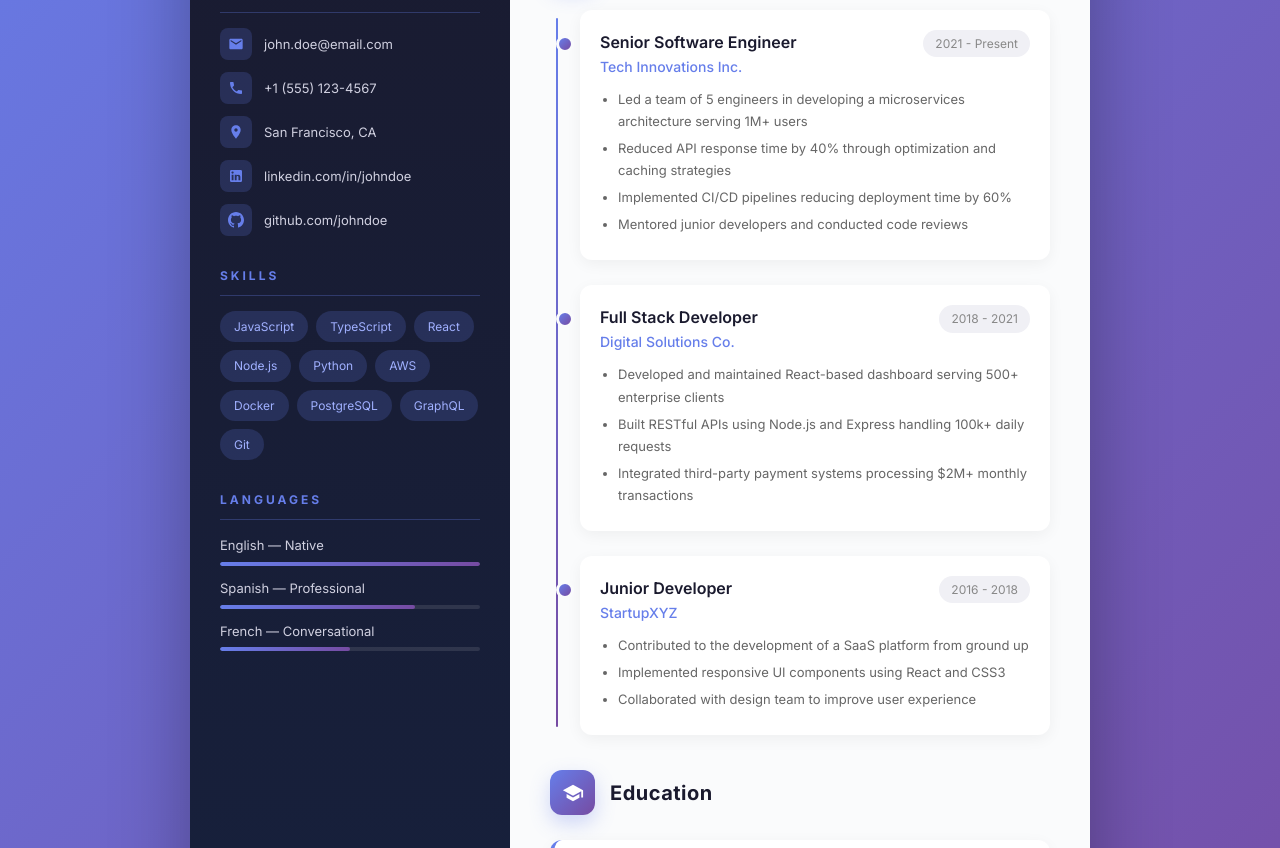
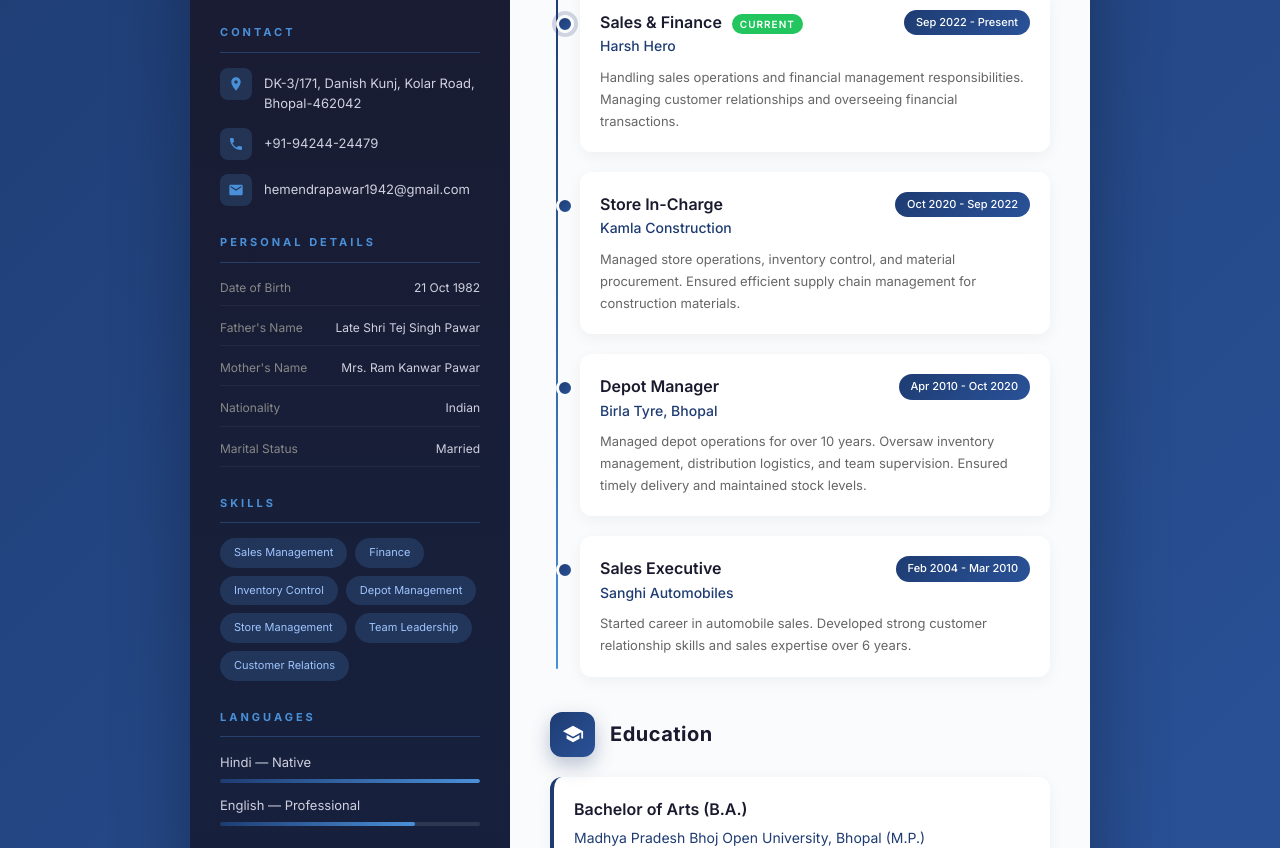
Before and after one commit to nkhandwe/Resume-Hemendra-Singh-Pawar, a plain HTML site: page index.html in a window 1280 px wide. Shown: the part 371-1219 px from the top of the page. Drawn offline with Linux system fonts and the light colour scheme.

Commit message:
feat: Personalize resume content, update color scheme to blue, and refine layout with new info sections.

```diff
--- a/index.html
+++ b/index.html
@@ -3,7 +3,7 @@
 <head>
     <meta charset="UTF-8">
     <meta name="viewport" content="width=device-width, initial-scale=1.0">
-    <title>Professional Resume</title>
+    <title>Hemendra Singh Pawar - Resume</title>
     <link href="https://fonts.googleapis.com/css2?family=Inter:wght@300;400;500;600;700&display=swap" rel="stylesheet">
     <style>
         * {
@@ -14,7 +14,7 @@
 
         body {
             font-family: 'Inter', sans-serif;
-            background: linear-gradient(135deg, #667eea 0%, #764ba2 100%);
+            background: linear-gradient(135deg, #1e3c72 0%, #2a5298 100%);
             min-height: 100vh;
             padding: 40px 20px;
             line-height: 1.6;
@@ -44,55 +44,56 @@
         }
 
         .profile-image {
-            width: 150px;
-            height: 150px;
+            width: 140px;
+            height: 140px;
             border-radius: 50%;
             border: 4px solid rgba(255, 255, 255, 0.2);
             margin-bottom: 20px;
-            background: linear-gradient(135deg, #667eea 0%, #764ba2 100%);
+            background: linear-gradient(135deg, #1e3c72 0%, #2a5298 100%);
             display: flex;
             align-items: center;
             justify-content: center;
-            font-size: 48px;
+            font-size: 42px;
             font-weight: 700;
             color: white;
             margin-left: auto;
             margin-right: auto;
+            text-transform: uppercase;
         }
 
         .profile-name {
-            font-size: 24px;
+            font-size: 22px;
             font-weight: 700;
             margin-bottom: 8px;
-            letter-spacing: 1px;
+            letter-spacing: 0.5px;
         }
 
         .profile-title {
-            font-size: 14px;
+            font-size: 13px;
             color: #a0a0c0;
             text-transform: uppercase;
             letter-spacing: 2px;
         }
 
         .sidebar-section {
-            margin-bottom: 30px;
+            margin-bottom: 28px;
         }
 
         .sidebar-title {
-            font-size: 12px;
+            font-size: 11px;
             text-transform: uppercase;
             letter-spacing: 3px;
-            color: #667eea;
+            color: #4a90d9;
             margin-bottom: 15px;
             padding-bottom: 10px;
-            border-bottom: 1px solid rgba(102, 126, 234, 0.3);
+            border-bottom: 1px solid rgba(74, 144, 217, 0.3);
         }
 
         .contact-item {
             display: flex;
-            align-items: center;
+            align-items: flex-start;
             gap: 12px;
-            margin-bottom: 12px;
+            margin-bottom: 14px;
             font-size: 13px;
             color: #d0d0e0;
         }
@@ -100,7 +101,7 @@
         .contact-icon {
             width: 32px;
             height: 32px;
-            background: rgba(102, 126, 234, 0.2);
+            background: rgba(74, 144, 217, 0.2);
             border-radius: 8px;
             display: flex;
             align-items: center;
@@ -111,7 +112,34 @@
         .contact-icon svg {
             width: 16px;
             height: 16px;
-            fill: #667eea;
+            fill: #4a90d9;
+        }
+
+        .contact-text {
+            padding-top: 5px;
+            word-break: break-word;
+        }
+
+        .info-grid {
+            display: grid;
+            gap: 12px;
+        }
+
+        .info-item {
+            display: flex;
+            justify-content: space-between;
+            font-size: 12px;
+            padding-bottom: 8px;
+            border-bottom: 1px solid rgba(255, 255, 255, 0.05);
+        }
+
+        .info-label {
+            color: #888;
+        }
+
+        .info-value {
+            color: #d0d0e0;
+            text-align: right;
         }
 
         .skill-list {
@@ -121,16 +149,16 @@
         }
 
         .skill-tag {
-            background: rgba(102, 126, 234, 0.2);
-            color: #a0b0ff;
+            background: rgba(74, 144, 217, 0.2);
+            color: #a0c4ff;
             padding: 6px 14px;
             border-radius: 20px;
-            font-size: 12px;
+            font-size: 11px;
             transition: all 0.3s ease;
         }
 
         .skill-tag:hover {
-            background: rgba(102, 126, 234, 0.4);
+            background: rgba(74, 144, 217, 0.4);
             transform: translateY(-2px);
         }
 
@@ -153,9 +181,8 @@
 
         .language-progress {
             height: 100%;
-            background: linear-gradient(90deg, #667eea, #764ba2);
+            background: linear-gradient(90deg, #1e3c72, #4a90d9);
             border-radius: 2px;
-            transition: width 1s ease;
         }
 
         /* Main Content */
@@ -172,18 +199,18 @@
             display: flex;
             align-items: center;
             gap: 15px;
-            margin-bottom: 25px;
+            margin-bottom: 20px;
         }
 
         .section-icon {
             width: 45px;
             height: 45px;
-            background: linear-gradient(135deg, #667eea 0%, #764ba2 100%);
+            background: linear-gradient(135deg, #1e3c72 0%, #2a5298 100%);
             border-radius: 12px;
             display: flex;
             align-items: center;
             justify-content: center;
-            box-shadow: 0 8px 20px rgba(102, 126, 234, 0.3);
+            box-shadow: 0 8px 20px rgba(30, 60, 114, 0.3);
         }
 
         .section-icon svg {
@@ -199,10 +226,15 @@
             letter-spacing: 0.5px;
         }
 
-        .about-text {
+        .objective-text {
             color: #555;
             font-size: 14px;
             line-height: 1.8;
+            background: white;
+            padding: 20px;
+            border-radius: 12px;
+            border-left: 4px solid #1e3c72;
+            box-shadow: 0 4px 15px rgba(0, 0, 0, 0.05);
         }
 
         .timeline {
@@ -217,13 +249,13 @@
             top: 8px;
             bottom: 8px;
             width: 2px;
-            background: linear-gradient(180deg, #667eea, #764ba2);
+            background: linear-gradient(180deg, #1e3c72, #4a90d9);
             border-radius: 1px;
         }
 
         .timeline-item {
             position: relative;
-            margin-bottom: 25px;
+            margin-bottom: 20px;
             padding: 20px;
             background: white;
             border-radius: 12px;
@@ -243,9 +275,13 @@
             top: 25px;
             width: 12px;
             height: 12px;
-            background: linear-gradient(135deg, #667eea 0%, #764ba2 100%);
+            background: linear-gradient(135deg, #1e3c72 0%, #2a5298 100%);
             border-radius: 50%;
             border: 3px solid #fafbfc;
+        }
+
+        .timeline-item.current::before {
+            box-shadow: 0 0 0 4px rgba(30, 60, 114, 0.2);
         }
 
         .timeline-header {
@@ -254,7 +290,7 @@
             align-items: flex-start;
             flex-wrap: wrap;
             gap: 10px;
-            margin-bottom: 10px;
+            margin-bottom: 8px;
         }
 
         .timeline-title {
@@ -265,16 +301,17 @@
 
         .timeline-company {
             font-size: 14px;
-            color: #667eea;
+            color: #1e3c72;
             font-weight: 500;
         }
 
         .timeline-date {
-            font-size: 12px;
-            color: #888;
-            background: #f0f0f5;
+            font-size: 11px;
+            color: #fff;
+            background: linear-gradient(135deg, #1e3c72, #2a5298);
             padding: 4px 12px;
             border-radius: 15px;
+            font-weight: 500;
         }
 
         .timeline-description {
@@ -283,18 +320,16 @@
             line-height: 1.7;
         }
 
-        .timeline-description ul {
-            margin-top: 10px;
-            padding-left: 18px;
-        }
-
-        .timeline-description li {
-            margin-bottom: 5px;
-        }
-
-        .education-grid {
-            display: grid;
-            gap: 15px;
+        .current-badge {
+            display: inline-block;
+            background: #22c55e;
+            color: white;
+            font-size: 10px;
+            padding: 2px 8px;
+            border-radius: 10px;
+            margin-left: 10px;
+            text-transform: uppercase;
+            letter-spacing: 1px;
         }
 
         .education-card {
@@ -302,7 +337,7 @@
             padding: 20px;
             border-radius: 12px;
             box-shadow: 0 4px 15px rgba(0, 0, 0, 0.05);
-            border-left: 4px solid #667eea;
+            border-left: 4px solid #1e3c72;
             transition: all 0.3s ease;
         }
 
@@ -320,7 +355,7 @@
 
         .education-school {
             font-size: 14px;
-            color: #667eea;
+            color: #1e3c72;
             margin-bottom: 3px;
         }
 
@@ -373,79 +408,84 @@
         <!-- Sidebar -->
         <aside class="sidebar">
             <div class="profile-section">
-                <div class="profile-image">JD</div>
-                <h1 class="profile-name">John Doe</h1>
-                <p class="profile-title">Senior Software Engineer</p>
+                <div class="profile-image">HSP</div>
+                <h1 class="profile-name">Hemendra Singh Pawar</h1>
+                <p class="profile-title">Sales & Finance Professional</p>
             </div>
 
             <div class="sidebar-section">
                 <h3 class="sidebar-title">Contact</h3>
                 <div class="contact-item">
                     <div class="contact-icon">
-                        <svg viewBox="0 0 24 24"><path d="M20 4H4c-1.1 0-2 .9-2 2v12c0 1.1.9 2 2 2h16c1.1 0 2-.9 2-2V6c0-1.1-.9-2-2-2zm0 4l-8 5-8-5V6l8 5 8-5v2z"/></svg>
+                        <svg viewBox="0 0 24 24"><path d="M12 2C8.13 2 5 5.13 5 9c0 5.25 7 13 7 13s7-7.75 7-13c0-3.87-3.13-7-7-7zm0 9.5c-1.38 0-2.5-1.12-2.5-2.5s1.12-2.5 2.5-2.5 2.5 1.12 2.5 2.5-1.12 2.5-2.5 2.5z"/></svg>
                     </div>
-                    <span>john.doe@email.com</span>
+                    <span class="contact-text">DK-3/171, Danish Kunj, Kolar Road, Bhopal-462042</span>
                 </div>
                 <div class="contact-item">
                     <div class="contact-icon">
                         <svg viewBox="0 0 24 24"><path d="M6.62 10.79c1.44 2.83 3.76 5.14 6.59 6.59l2.2-2.2c.27-.27.67-.36 1.02-.24 1.12.37 2.33.57 3.57.57.55 0 1 .45 1 1V20c0 .55-.45 1-1 1-9.39 0-17-7.61-17-17 0-.55.45-1 1-1h3.5c.55 0 1 .45 1 1 0 1.25.2 2.45.57 3.57.11.35.03.74-.25 1.02l-2.2 2.2z"/></svg>
                     </div>
-                    <span>+1 (555) 123-4567</span>
+                    <span class="contact-text">+91-94244-24479</span>
                 </div>
                 <div class="contact-item">
                     <div class="contact-icon">
-                        <svg viewBox="0 0 24 24"><path d="M12 2C8.13 2 5 5.13 5 9c0 5.25 7 13 7 13s7-7.75 7-13c0-3.87-3.13-7-7-7zm0 9.5c-1.38 0-2.5-1.12-2.5-2.5s1.12-2.5 2.5-2.5 2.5 1.12 2.5 2.5-1.12 2.5-2.5 2.5z"/></svg>
+                        <svg viewBox="0 0 24 24"><path d="M20 4H4c-1.1 0-2 .9-2 2v12c0 1.1.9 2 2 2h16c1.1 0 2-.9 2-2V6c0-1.1-.9-2-2-2zm0 4l-8 5-8-5V6l8 5 8-5v2z"/></svg>
                     </div>
-                    <span>San Francisco, CA</span>
+                    <span class="contact-text">hemendrapawar1942@gmail.com</span>
                 </div>
-                <div class="contact-item">
-                    <div class="contact-icon">
-                        <svg viewBox="0 0 24 24"><path d="M19 3a2 2 0 0 1 2 2v14a2 2 0 0 1-2 2H5a2 2 0 0 1-2-2V5a2 2 0 0 1 2-2h14m-.5 15.5v-5.3a3.26 3.26 0 0 0-3.26-3.26c-.85 0-1.84.52-2.32 1.3v-1.11h-2.79v8.37h2.79v-4.93c0-.77.62-1.4 1.39-1.4a1.4 1.4 0 0 1 1.4 1.4v4.93h2.79M6.88 8.56a1.68 1.68 0 0 0 1.68-1.68c0-.93-.75-1.69-1.68-1.69a1.69 1.69 0 0 0-1.69 1.69c0 .93.76 1.68 1.69 1.68m1.39 9.94v-8.37H5.5v8.37h2.77z"/></svg>
+            </div>
+
+            <div class="sidebar-section">
+                <h3 class="sidebar-title">Personal Details</h3>
+                <div class="info-grid">
+                    <div class="info-item">
+                        <span class="info-label">Date of Birth</span>
+                        <span class="info-value">21 Oct 1982</span>
                     </div>
-                    <span>linkedin.com/in/johndoe</span>
-                </div>
-                <div class="contact-item">
-                    <div class="contact-icon">
-                        <svg viewBox="0 0 24 24"><path d="M12 0c-6.626 0-12 5.373-12 12 0 5.302 3.438 9.8 8.207 11.387.599.111.793-.261.793-.577v-2.234c-3.338.726-4.033-1.416-4.033-1.416-.546-1.387-1.333-1.756-1.333-1.756-1.089-.745.083-.729.083-.729 1.205.084 1.839 1.237 1.839 1.237 1.07 1.834 2.807 1.304 3.492.997.107-.775.418-1.305.762-1.604-2.665-.305-5.467-1.334-5.467-5.931 0-1.311.469-2.381 1.236-3.221-.124-.303-.535-1.524.117-3.176 0 0 1.008-.322 3.301 1.23.957-.266 1.983-.399 3.003-.404 1.02.005 2.047.138 3.006.404 2.291-1.552 3.297-1.23 3.297-1.23.653 1.653.242 2.874.118 3.176.77.84 1.235 1.911 1.235 3.221 0 4.609-2.807 5.624-5.479 5.921.43.372.823 1.102.823 2.222v3.293c0 .319.192.694.801.576 4.765-1.589 8.199-6.086 8.199-11.386 0-6.627-5.373-12-12-12z"/></svg>
+                    <div class="info-item">
+                        <span class="info-label">Father's Name</span>
+                        <span class="info-value">Late Shri Tej Singh Pawar</span>
                     </div>
-                    <span>github.com/johndoe</span>
+                    <div class="info-item">
+                        <span class="info-label">Mother's Name</span>
+                        <span class="info-value">Mrs. Ram Kanwar Pawar</span>
+                    </div>
+                    <div class="info-item">
+                        <span class="info-label">Nationality</span>
+                        <span class="info-value">Indian</span>
+                    </div>
+                    <div class="info-item">
+                        <span class="info-label">Marital Status</span>
+                        <span class="info-value">Married</span>
+                    </div>
                 </div>
             </div>
 
             <div class="sidebar-section">
                 <h3 class="sidebar-title">Skills</h3>
                 <div class="skill-list">
-                    <span class="skill-tag">JavaScript</span>
-                    <span class="skill-tag">TypeScript</span>
-                    <span class="skill-tag">React</span>
-                    <span class="skill-tag">Node.js</span>
-                    <span class="skill-tag">Python</span>
-                    <span class="skill-tag">AWS</span>
-                    <span class="skill-tag">Docker</span>
-                    <span class="skill-tag">PostgreSQL</span>
-                    <span class="skill-tag">GraphQL</span>
-                    <span class="skill-tag">Git</span>
+                    <span class="skill-tag">Sales Management</span>
+                    <span class="skill-tag">Finance</span>
+                    <span class="skill-tag">Inventory Control</span>
+                    <span class="skill-tag">Depot Management</span>
+                    <span class="skill-tag">Store Management</span>
+                    <span class="skill-tag">Team Leadership</span>
+                    <span class="skill-tag">Customer Relations</span>
                 </div>
             </div>
 
             <div class="sidebar-section">
                 <h3 class="sidebar-title">Languages</h3>
                 <div class="language-item">
-                    <div class="language-name">English — Native</div>
+                    <div class="language-name">Hindi — Native</div>
                     <div class="language-bar">
                         <div class="language-progress" style="width: 100%"></div>
                     </div>
                 </div>
                 <div class="language-item">
-                    <div class="language-name">Spanish — Professional</div>
+                    <div class="language-name">English — Professional</div>
                     <div class="language-bar">
                         <div class="language-progress" style="width: 75%"></div>
-                    </div>
-                </div>
-                <div class="language-item">
-                    <div class="language-name">French — Conversational</div>
-                    <div class="language-bar">
-                        <div class="language-progress" style="width: 50%"></div>
                     </div>
                 </div>
             </div>
@@ -456,12 +496,12 @@
             <section class="section">
                 <div class="section-header">
                     <div class="section-icon">
-                        <svg viewBox="0 0 24 24"><path d="M12 12c2.21 0 4-1.79 4-4s-1.79-4-4-4-4 1.79-4 4 1.79 4 4 4zm0 2c-2.67 0-8 1.34-8 4v2h16v-2c0-2.66-5.33-4-8-4z"/></svg>
+                        <svg viewBox="0 0 24 24"><path d="M12 2C6.48 2 2 6.48 2 12s4.48 10 10 10 10-4.48 10-10S17.52 2 12 2zm-2 15l-5-5 1.41-1.41L10 14.17l7.59-7.59L19 8l-9 9z"/></svg>
                     </div>
-                    <h2 class="section-title">About Me</h2>
+                    <h2 class="section-title">Professional Objective</h2>
                 </div>
-                <p class="about-text">
-                    Passionate software engineer with 8+ years of experience in building scalable web applications and leading cross-functional teams. Specialized in full-stack development with a focus on creating intuitive user experiences and robust backend systems. Committed to writing clean, maintainable code and mentoring junior developers.
+                <p class="objective-text">
+                    Looking forward to an opportunity to work in a progressive and challenging environment where I can apply my best skills and potentials for the growth of an organization.
                 </p>
             </section>
 
@@ -473,53 +513,52 @@
                     <h2 class="section-title">Work Experience</h2>
                 </div>
                 <div class="timeline">
-                    <div class="timeline-item">
+                    <div class="timeline-item current">
                         <div class="timeline-header">
                             <div>
-                                <h3 class="timeline-title">Senior Software Engineer</h3>
-                                <p class="timeline-company">Tech Innovations Inc.</p>
+                                <h3 class="timeline-title">Sales & Finance<span class="current-badge">Current</span></h3>
+                                <p class="timeline-company">Harsh Hero</p>
                             </div>
-                            <span class="timeline-date">2021 - Present</span>
+                            <span class="timeline-date">Sep 2022 - Present</span>
                         </div>
                         <div class="timeline-description">
-                            <ul>
-                                <li>Led a team of 5 engineers in developing a microservices architecture serving 1M+ users</li>
-                                <li>Reduced API response time by 40% through optimization and caching strategies</li>
-                                <li>Implemented CI/CD pipelines reducing deployment time by 60%</li>
-                                <li>Mentored junior developers and conducted code reviews</li>
-                            </ul>
+                            Handling sales operations and financial management responsibilities. Managing customer relationships and overseeing financial transactions.
                         </div>
                     </div>
                     <div class="timeline-item">
                         <div class="timeline-header">
                             <div>
-                                <h3 class="timeline-title">Full Stack Developer</h3>
-                                <p class="timeline-company">Digital Solutions Co.</p>
+                                <h3 class="timeline-title">Store In-Charge</h3>
+                                <p class="timeline-company">Kamla Construction</p>
                             </div>
-                            <span class="timeline-date">2018 - 2021</span>
+                            <span class="timeline-date">Oct 2020 - Sep 2022</span>
                         </div>
                         <div class="timeline-description">
-                            <ul>
-                                <li>Developed and maintained React-based dashboard serving 500+ enterprise clients</li>
-                                <li>Built RESTful APIs using Node.js and Express handling 100k+ daily requests</li>
-                                <li>Integrated third-party payment systems processing $2M+ monthly transactions</li>
-                            </ul>
+                            Managed store operations, inventory control, and material procurement. Ensured efficient supply chain management for construction materials.
                         </div>
                     </div>
                     <div class="timeline-item">
                         <div class="timeline-header">
                             <div>
-                                <h3 class="timeline-title">Junior Developer</h3>
-                                <p class="timeline-company">StartupXYZ</p>
+                                <h3 class="timeline-title">Depot Manager</h3>
+                                <p class="timeline-company">Birla Tyre, Bhopal</p>
                             </div>
-                            <span class="timeline-date">2016 - 2018</span>
+                            <span class="timeline-date">Apr 2010 - Oct 2020</span>
                         </div>
                         <div class="timeline-description">
-                            <ul>
-                                <li>Contributed to the development of a SaaS platform from ground up</li>
-                                <li>Implemented responsive UI components using React and CSS3</li>
-                                <li>Collaborated with design team to improve user experience</li>
-                            </ul>
+                            Managed depot operations for over 10 years. Oversaw inventory management, distribution logistics, and team supervision. Ensured timely delivery and maintained stock levels.
+                        </div>
+                    </div>
+                    <div class="timeline-item">
+                        <div class="timeline-header">
+                            <div>
+                                <h3 class="timeline-title">Sales Executive</h3>
+                                <p class="timeline-company">Sanghi Automobiles</p>
+                            </div>
+                            <span class="timeline-date">Feb 2004 - Mar 2010</span>
+                        </div>
+                        <div class="timeline-description">
+                            Started career in automobile sales. Developed strong customer relationship skills and sales expertise over 6 years.
                         </div>
                     </div>
                 </div>
@@ -532,17 +571,10 @@
                     </div>
                     <h2 class="section-title">Education</h2>
                 </div>
-                <div class="education-grid">
-                    <div class="education-card">
-                        <h3 class="education-degree">Master of Science in Computer Science</h3>
-                        <p class="education-school">Stanford University</p>
-                        <p class="education-date">2014 - 2016</p>
-                    </div>
-                    <div class="education-card">
-                        <h3 class="education-degree">Bachelor of Science in Software Engineering</h3>
-                        <p class="education-school">University of California, Berkeley</p>
-                        <p class="education-date">2010 - 2014</p>
-                    </div>
+                <div class="education-card">
+                    <h3 class="education-degree">Bachelor of Arts (B.A.)</h3>
+                    <p class="education-school">Madhya Pradesh Bhoj Open University, Bhopal (M.P.)</p>
+                    <p class="education-date">2009 - 2010</p>
                 </div>
             </section>
         </main>
```
